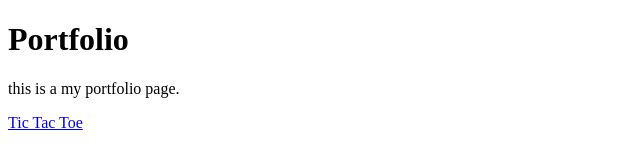
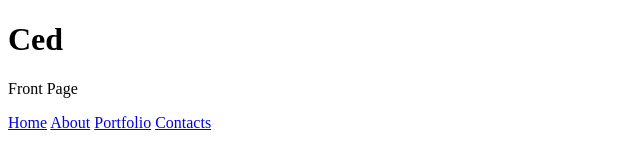
Before and after one commit to cedricroux/cedricroux.github.io, a plain HTML site: page index.html in a window 1280 px wide. Shown: the whole page, without its empty margins (0-640 px from the left). Drawn offline with Linux system fonts and the light colour scheme.

Commit message:
portfolio

```diff
--- a/index.html
+++ b/index.html
@@ -2,11 +2,14 @@
 <html>
   <head>
     <meta charset="utf-8">
-    <title></title>
+    <title>Cedric Roux</title>
   </head>
   <body>
-    <h1>Portfolio</h1>
-    <p>this is a my portfolio page.</p>
-    <a href="#">Tic Tac Toe</a>
+    <h1>Ced</h1>
+    <p>Front Page</p>
+    <a href="#">Home</a>
+    <a href="#">About</a>
+    <a href="#">Portfolio</a>
+    <a href="#">Contacts</a>
   </body>
 </html>
```
